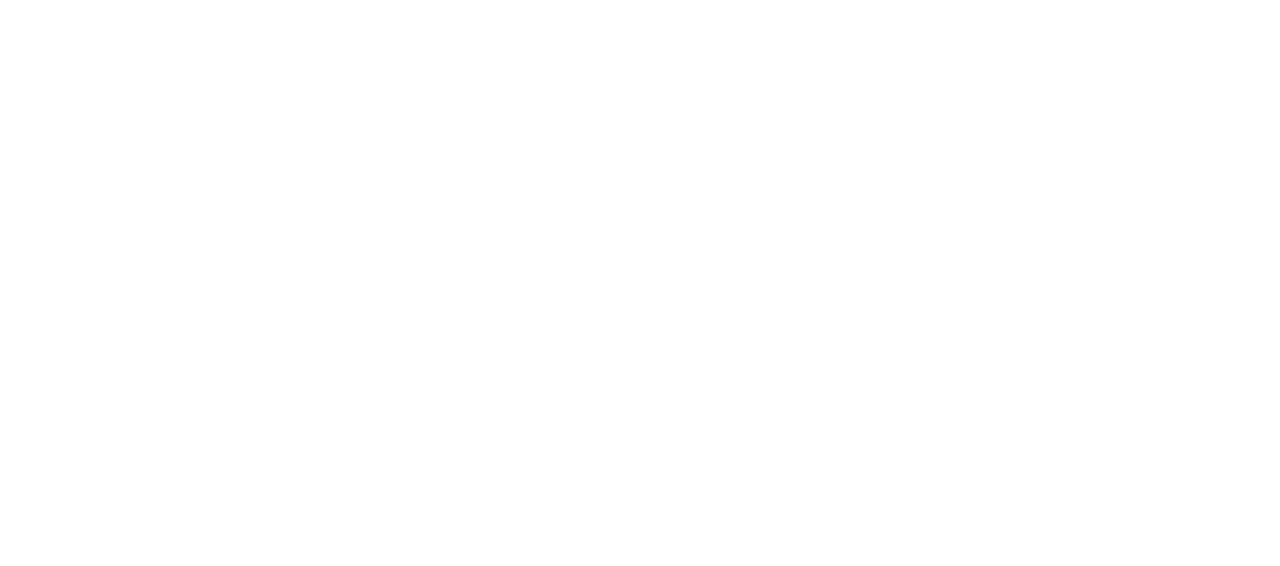
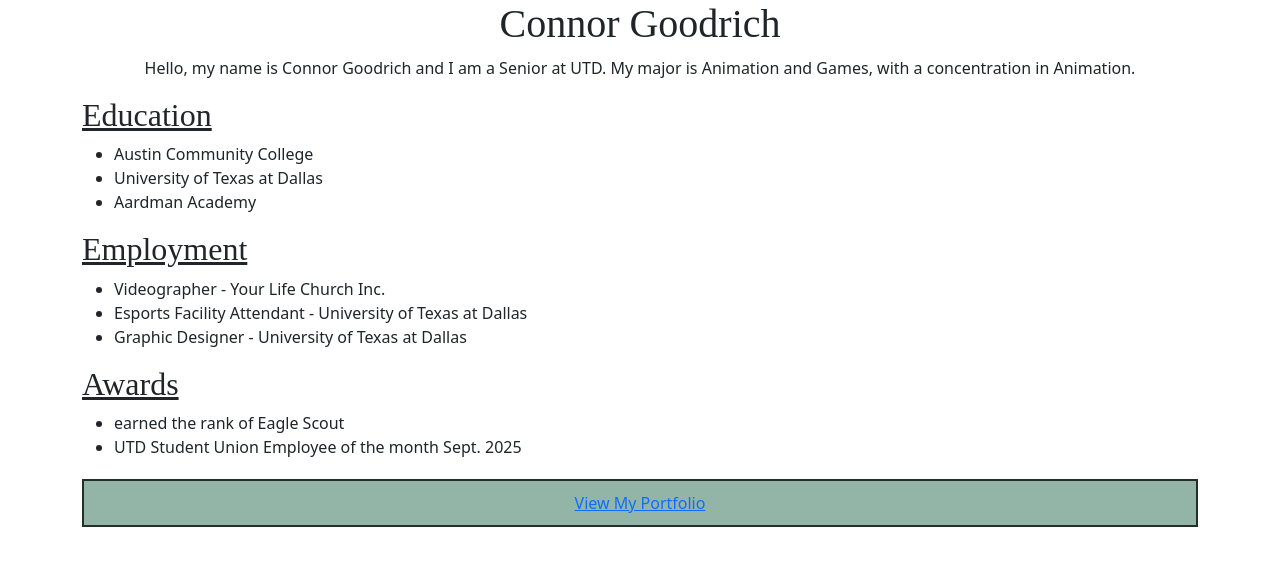
Before and after one commit to C0nz0Rz/midterm, a plain HTML site: page index.html in a window 1280 px wide. Drawn offline with nearby package versions, Linux system fonts and the light colour scheme; a web font is replaced by a local one.

Commit message:
Went through steps 1 through 9. Ended with adding bootstrap to html

```diff
--- a/assets/css/styles.css
+++ b/assets/css/styles.css
@@ -1 +1,38 @@
 /* styles.css */
+h1{
+  font-family: "Libre Caslon Condensed", serif;
+  font-optical-sizing: auto;
+  font-weight: <weight>;
+  font-style: normal;
+  text-align: center;
+}
+
+p{
+    text-align: center;
+}
+
+h2{
+  font-family: "Libre Caslon Condensed", serif;
+  font-optical-sizing: auto;
+  font-weight: <weight>;
+  font-style: normal;
+  text-decoration: underline;
+  color: #21302A;
+}
+
+body{
+  font-family: "Jost", sans-serif;
+  font-optical-sizing: auto;
+  font-weight: <weight>;
+  font-style: normal;
+  font-size: 20px;
+}
+
+.portfolio-link {
+  display: block;
+  text-align: center;
+  margin-top: 20px;
+  border: 2px solid #21302A;
+  background-color: #92B5A7;
+  padding: 10px 20px;
+}
--- a/index.html
+++ b/index.html
@@ -2,8 +2,13 @@
 <html lang="en">
 <head>
 	<meta charset="utf-8">
-	<title> (update this for full credit)Website Template</title>
+  <meta name="viewport" content="width=device-width, initial-scale=1">
+	<title>Connor Goodrich Resume</title>
 	<link rel="stylesheet" href="assets/css/styles.css">
+  <link rel="preconnect" href="https://fonts.googleapis.com">
+  <link rel="preconnect" href="https://fonts.googleapis.com">
+  <link rel="preconnect" href="https://fonts.gstatic.com" crossorigin>
+  <link href="https://fonts.googleapis.com/css2?family=Clarity+City:ital,wght@0,100..900;1,100..900&family=Jost:ital,wght@0,100..900;1,100..900&family=Libre+Caslon+Condensed:ital,wght@0,400..700;1,400..700&display=swap" rel="stylesheet">
 	<!--Midterm Exam (10 points) -- Each of the following steps is worth one point as you build an online resume:
   1. Add a title tag to name the page with your name, ie. Ken Starzer Resume
   2. Add a first-level heading to the page with your name
@@ -23,9 +28,37 @@
 
     When you are finished, submit the two links (link to your github.io live page and link to your Github repo) on eLearning
     -->
+    <link href="https://cdn.jsdelivr.net/npm/bootstrap@5.3.8/dist/css/bootstrap.min.css" rel="stylesheet" integrity="sha384-sRIl4kxILFvY47J16cr9ZwB07vP4J8+LH7qKQnuqkuIAvNWLzeN8tE5YBujZqJLB" crossorigin="anonymous">
 </head>
 <body>
+  <div class="container">
+    <h1>Connor Goodrich</h1>
+    <p>Hello, my name is Connor Goodrich and I am a Senior at UTD. My major is Animation and Games, with a concentration in Animation.</p>
 
+    <h2>Education</h2>
+    <ul>
+      <li>Austin Community College</li>
+      <li>University of Texas at Dallas</li>
+      <li>Aardman Academy</li>
+    </ul>
 
+    <h2>Employment</h2>
+    <ul>
+      <li>Videographer - Your Life Church Inc.</li>
+      <li>Esports Facility Attendant - University of Texas at Dallas</li>
+      <li>Graphic Designer - University of Texas at Dallas</li>
+    </ul>
+
+    <h2>Awards</h2>
+    <ul>
+      <li>earned the rank of Eagle Scout</li>
+      <li>UTD Student Union Employee of the month Sept. 2025</li>
+    </ul>
+
+    <a href="https://connorgoodrich.my.canva.site/portfolio-connor-goodrich" target="_blank" class="portfolio-link">
+      View My Portfolio
+    </a>
+    <script src="https://cdn.jsdelivr.net/npm/bootstrap@5.3.8/dist/js/bootstrap.bundle.min.js" integrity="sha384-FKyoEForCGlyvwx9Hj09JcYn3nv7wiPVlz7YYwJrWVcXK/BmnVDxM+D2scQbITxI" crossorigin="anonymous"></script>
+	</div>
 </body>
 </html>
```
